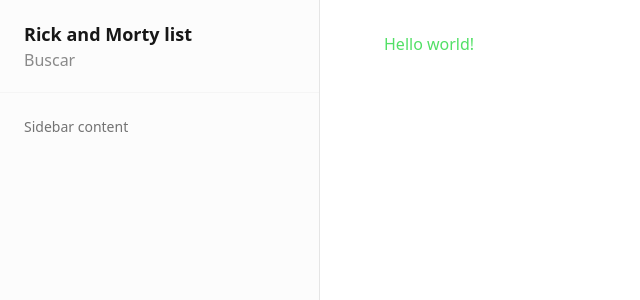
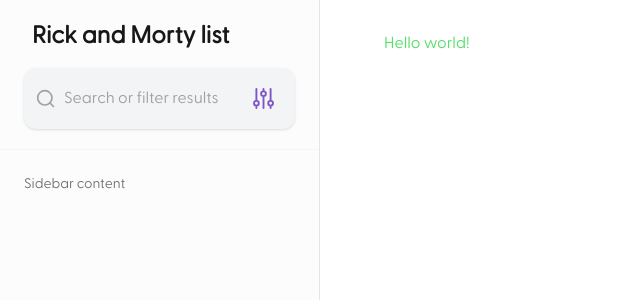
Before and after one commit to Julio-Vasquez/rick-and-morty-frontend-assessment, a React (Vite) app: page / in a window 1280 px wide. Shown: the top 300 px of the page, without its empty margins (0-640 px from the left). Built offline with nearby package versions, Linux system fonts and the light colour scheme.

Commit message:
feat(template): add initial Layout with tests

```diff
--- a/src/presentation/components/templates/Layout/Layout.tsx
+++ b/src/presentation/components/templates/Layout/Layout.tsx
@@ -1,27 +1,32 @@
 import type { LayoutProps } from './layout-type'
+import SearchBar from '@presentation/components/organisms/search-bar'
 
-export default function Layout({ children }: LayoutProps) {
-  return (
-    <div className="min-h-dvh bg-neutral-50 text-neutral-900">
-      <div className="mx-auto min-h-dvh md:grid md:grid-cols-[320px_1fr] xl:max-w-7xl bg-white">
+const Layout = ({ children }: LayoutProps) => (
+  <div
+    className='min-h-dvh bg-white text-neutral-900 font-greycliff'
+    data-testid='main-layout'
+  >
+    <div className='min-h-dvh md:grid md:grid-cols-[320px_1fr] bg-white'>
       {/* Sidebar */}
-        <aside className="flex flex-col border-r border-neutral-200 bg-white md:bg-[#fcfcfc] min-h-dvh">
-          <div className="px-6 py-5 border-b border-neutral-100">
-            <h1 className="text-lg font-semibold">Rick and Morty list</h1>
-            <input placeholder="Buscar" />
+      <aside className='flex flex-col border-r border-neutral-200 md:bg-[#fcfcfc] min-h-dvh'>
+        <div className='px-6 py-5 border-b md:bg-[#fcfcfc] border-neutral-100'>
+          <div className='pb-4 px-2'>
+            <h1 className='font-semibold text-2xl'>Rick and Morty list</h1>
           </div>
-          <div className="flex-1 overflow-y-auto">
-            <div className="p-6 text-sm text-neutral-500">Sidebar content</div>
+          <SearchBar />
+        </div>
+        <div className='flex-1 overflow-y-auto'>
+          <div className='p-6 text-sm text-neutral-500'>Sidebar content</div>
         </div>
       </aside>
-
       {/* Main Content */}
-        <main className="hidden md:block min-h-dvh" aria-label="detail-panel">
-          <div className="h-full overflow-y-auto">
-            <div className="px-8 lg:px-16 py-8">{children}</div>
+      <main className='hidden md:block min-h-dvh' aria-label='detail-panel'>
+        <div className='h-full overflow-y-auto'>
+          <div className='px-8 lg:px-16 py-8'>{children}</div>
         </div>
       </main>
     </div>
   </div>
 )
-}
+
+export default Layout
```
Also changed, not shown: 1 other file (tests, documents, lock files or other folders). Lines whose indentation alone changed are shown as unchanged.
